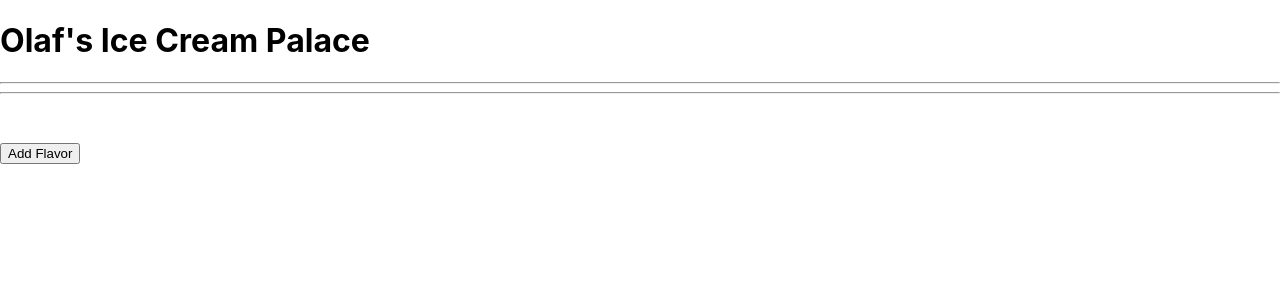
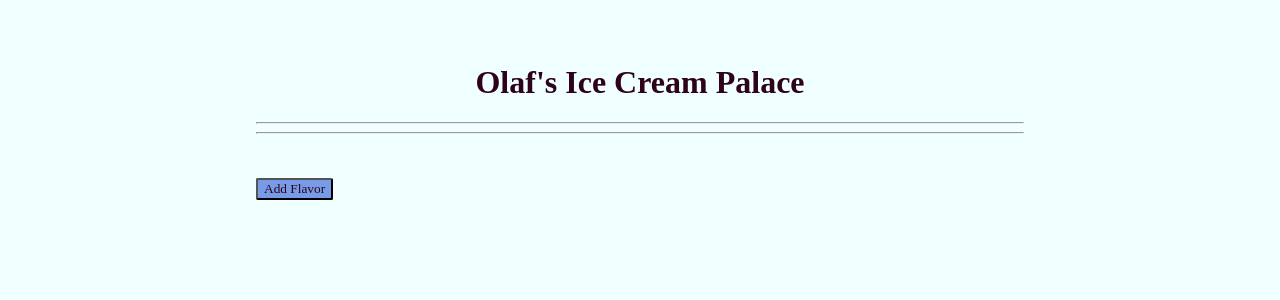
Before and after one commit to juliaseid/OlafsIceCream-Redux, a React (Create React App) app: page / in a window 1280 px wide. Shown: the top 300 px of the page. Built offline with nearby package versions, Linux system fonts and the light colour scheme.

Commit message:
add a little styling

```diff
--- a/src/components/App.js
+++ b/src/components/App.js
@@ -6,8 +6,14 @@ import IceCreamControl from './IceCreamControl';
 function App() {
   return (
     <React.Fragment>
-      <Header />
-      <IceCreamControl />
+      <div className='container'>
+        <div className='header'>
+          <Header />
+        </div>
+        <div className='control'>
+          <IceCreamControl />
+        </div>
+      </div>
     </React.Fragment>
   );
 }
--- a/src/components/Flavor.js
+++ b/src/components/Flavor.js
@@ -4,6 +4,7 @@ import PropTypes from 'prop-types';
 function Flavor(props) {
   return (
     <React.Fragment>
+      <div className='flavor'>
         <div onClick={() => props.whenFlavorClicked(props.id)}>
           <h3>Flavor: {props.name}</h3>
           <h6><em>Allergens: {props.allergens}</em></h6>
@@ -11,7 +12,9 @@ function Flavor(props) {
           <h5>Scoops Remaining: {props.scoops}</h5>
         </div>
         <button type='button' id='scooped' onClick={() => props.whenFlavorScooped(props.id)}>Scooped!</button>
+        <br />
         <button type='button' id='restock' onClick={() => props.whenFlavorRestocked(props.id)}>Order New Tub</button>
+      </div>
     </React.Fragment>
   )
 };
--- a/src/components/FlavorList.js
+++ b/src/components/FlavorList.js
@@ -6,8 +6,6 @@ function FlavorList(props) {
 
   return (
     <React.Fragment>
-      <hr />
-      <hr />
       {props.flavorList.map((flavor) =>
         <Flavor
           whenFlavorClicked={props.onFlavorSelection}
--- a/src/components/Header.js
+++ b/src/components/Header.js
@@ -1,8 +1,12 @@
 import React from 'react';
 
 function Header() {
-  return(
-    <h1>Olaf's Ice Cream Palace</h1>
+  return (
+    <React.Fragment>
+      <h1>Olaf's Ice Cream Palace</h1>
+      <hr />
+      <hr />
+    </React.Fragment>
   );
 }
 
--- a/src/index.css
+++ b/src/index.css
@@ -1,10 +1,38 @@
 body {
   margin: 0;
-  font-family: -apple-system, BlinkMacSystemFont, 'Segoe UI', 'Roboto', 'Oxygen',
-    'Ubuntu', 'Cantarell', 'Fira Sans', 'Droid Sans', 'Helvetica Neue',
-    sans-serif;
+  font-family: cursive;
   -webkit-font-smoothing: antialiased;
   -moz-osx-font-smoothing: grayscale;
+  background-color: azure;
+}
+
+.container {
+  margin-top: 5%;
+  margin-left: 20%;
+  margin-right: 20%;
+}
+
+.header {
+  color: #2e0219;
+  text-align: center;
+}
+
+.flavor {
+  margin: 8px;
+  border: 1px;
+  border-style: solid;
+  border-color: #2E0219;
+  border-radius: 8px;
+  padding: 12px;
+  background-color: plum;
+  width: 20%;
+}
+
+button {
+  font-family: cursive;
+  background-color: #779BE7;
+  color: #2E0219;
+  border-radius: 2px;
 }
 
 code {
```
Lines whose indentation alone changed are shown as unchanged.
